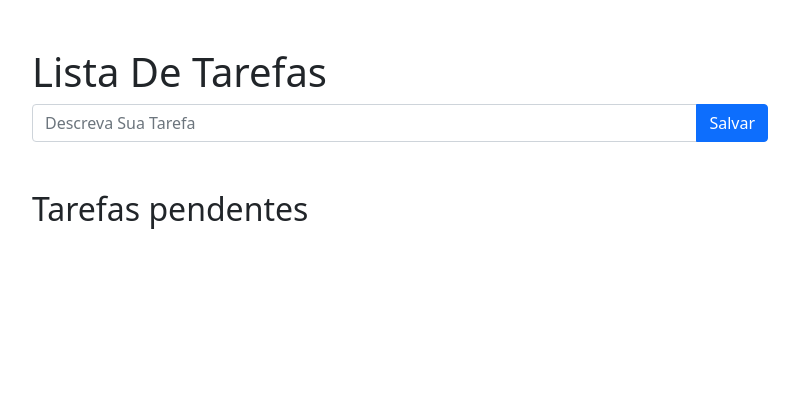
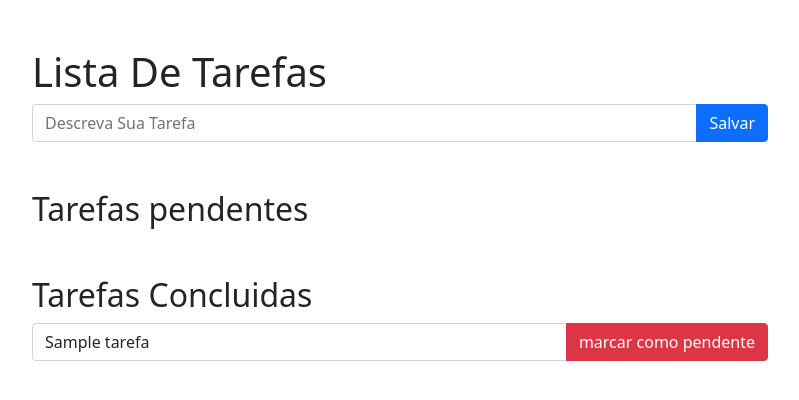
Before and after one commit to gustavossandrin/to-do-django, a Django app: page /tarefas/ in a window 1280 px wide. Shown: the top 400 px of the page, without its empty margins (240-1039 px from the left). Run offline with Django 4.2, Linux system fonts and the light colour scheme; tables that the repository leaves empty hold one stand-in row (values such as "Sample post").

Commit message:
criado a opção de marcar como pendente

```diff
--- a/webdev/tarefas/forms.py
+++ b/webdev/tarefas/forms.py
@@ -7,3 +7,9 @@ class TarefaNovaForm(ModelForm):
     class Meta:
         model = Tarefa
         fields = ['nome']
+
+
+class TarefaForm(ModelForm):
+    class Meta:
+        model = Tarefa
+        fields = ['nome', 'feita']
--- a/webdev/tarefas/templates/tarefas/home.html
+++ b/webdev/tarefas/templates/tarefas/home.html
@@ -24,13 +24,26 @@
             </form>
             <h2 class="mt-5">Tarefas pendentes</h2>
             {% for tarefa in tarefas_pendentes %}
-            <div class="input-group mb-3">
-                <div class="input-group-text">
-                    <input class="form-check-input mt-0" type="checkbox" value=""
-                           aria-label="Checkbox para tarefa">
+            <form action="{% url 'tarefas:detalhe' tarefa_id=tarefa.id %}" method="post">
+                {% csrf_token %}
+                <div class="input-group mb-3">
+                    <input type="text" class="form-control" placeholder="Descreva Sua Tarefa" required="required"
+                           aria-label="Descreva Sua Tarefa" name="nome" value="{{ tarefa.nome }}">
+                    <input type="hidden" value="checked" name="feita">
+                    <button type="submit" class="btn btn-success">marcas como concluido</button>
                 </div>
-                <input type="text" class="form-control" aria-label="Text input para tarefa" value="{{ tarefa.nome }}">
-            </div>
+            </form>
+            {% endfor %}
+             <h2 class="mt-5">Tarefas Concluidas</h2>
+            {% for tarefa in tarefas_feitas %}
+            <form action="{% url 'tarefas:detalhe' tarefa_id=tarefa.id %}" method="post">
+                {% csrf_token %}
+                <div class="input-group mb-3">
+                    <input type="text" class="form-control" placeholder="Descreva Sua Tarefa" required="required"
+                           aria-label="Descreva Sua Tarefa" name="nome" value="{{ tarefa.nome }}">
+                    <button type="submit" class="btn btn-danger">marcar como pendente</button>
+                </div>
+            </form>
             {% endfor %}
         </div>
     </div>
--- a/webdev/tarefas/urls.py
+++ b/webdev/tarefas/urls.py
@@ -5,5 +5,6 @@ from webdev.tarefas import views
 app_name = 'tarefas'
 
 urlpatterns = [
-    path('', views.home, name='home')
+    path('', views.home, name='home'),
+    path('<int:tarefa_id>', views.detalhe, name='detalhe')
 ]
--- a/webdev/tarefas/views.py
+++ b/webdev/tarefas/views.py
@@ -2,7 +2,7 @@ from django.http import HttpResponseRedirect
 from django.shortcuts import render
 
 from django.urls import reverse
-from webdev.tarefas.forms import TarefaNovaForm
+from webdev.tarefas.forms import TarefaNovaForm, TarefaForm
 
 # Create your views here.
 from webdev.tarefas.models import Tarefa
@@ -16,8 +16,30 @@ def home(request):
             return HttpResponseRedirect(reverse('tarefas:home'))
         else:
             tarefas_pendentes = Tarefa.objects.filter(feita=False).all()
-            return render(request, 'tarefas/home.html', {'form': form, 'tarefas_pendentes': tarefas_pendentes},
-                          status=400)
+            tarefas_feitas = Tarefa.objects.filter(feita=True).all()
+            return render(
+                request, 'tarefas/home.html',
+                {
+                    'form': form,
+                    'tarefas_pendentes': tarefas_pendentes,
+                    'tarefas_feitas': tarefas_feitas
+                },
+
+                status=400)
 
     tarefas_pendentes = Tarefa.objects.filter(feita=False).all()
-    return render(request, 'tarefas/home.html', {'tarefas_pendentes': tarefas_pendentes})
+    tarefas_feitas = Tarefa.objects.filter(feita=True).all()
+    return render(request, 'tarefas/home.html',
+                  {
+                      'tarefas_pendentes': tarefas_pendentes,
+                      'tarefas_feitas': tarefas_feitas
+                  }
+                  )
+
+
+def detalhe(request, tarefa_id):
+    tarefa = Tarefa.objects.get(id=tarefa_id)
+    form = TarefaForm(request.POST, instance=tarefa)
+    if form.is_valid():
+        form.save()
+    return HttpResponseRedirect(reverse('tarefas:home'))
```
Also changed, not shown: webdev/tarefas/tests/test_edicao_de_tarefa.py (added, +45 -0 lines), webdev/tarefas/tests/test_tarefas_get.py (+16 -1 lines).
